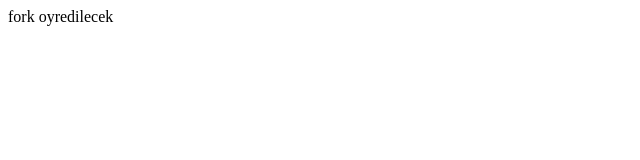
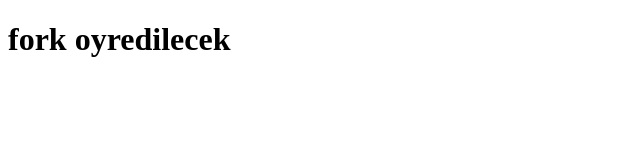
Before and after one commit to anvar-muzaffarli/fork-artificial, a plain HTML site: page index.html in a window 1280 px wide. Shown: the whole page, without its empty margins (0-640 px from the left). Drawn offline with Linux system fonts and the light colour scheme.

Commit message:
iskhender deyisiklikleri eledi

```diff
--- a/index.html
+++ b/index.html
@@ -6,6 +6,6 @@
     <title>Document</title>
 </head>
 <body>
-    fork oyredilecek
+    <h1>fork oyredilecek</h1>
 </body>
 </html>
```
